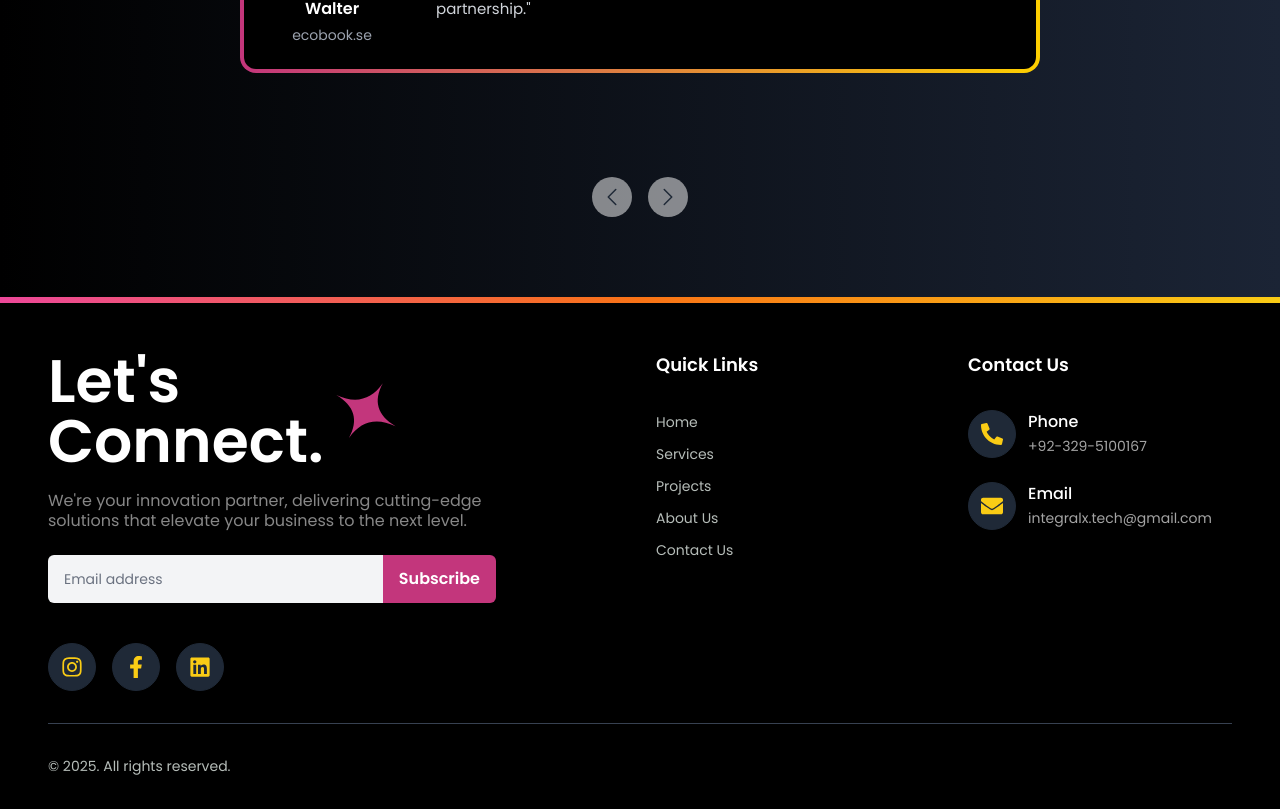
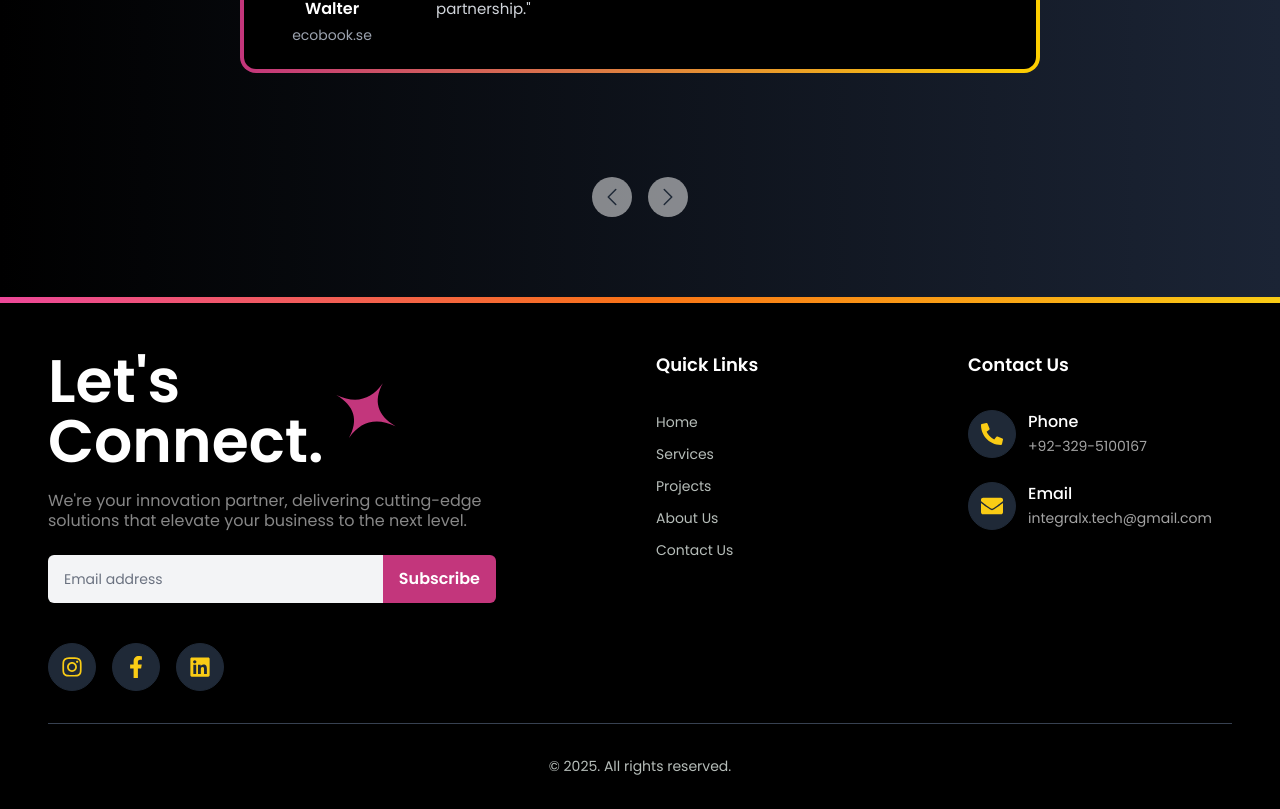
Before and after one commit to saad-builds/IntegralX-Updated, a React (Create React App) app: page / in a window 1280 px wide. Shown: the part 3626-4435 px from the top of the page. Built offline with nearby package versions, Linux system fonts and the light colour scheme.

Commit message:
update alignment of all rights reserved text in center

```diff
--- a/src/components/Homepage/Footer.js
+++ b/src/components/Homepage/Footer.js
@@ -237,9 +237,10 @@ const Footer = () => {
 
         {/* Footer Bottom */}
         <hr className="border-t border-gray-700 my-8" />
-        <div className="text-[14px] text-[#B6BDB9]">
-          © {new Date().getFullYear()}. All rights reserved.
-        </div>
+        <div className="text-[14px] text-[#B6BDB9] text-center">
+  © {new Date().getFullYear()}. All rights reserved.
+</div>
+
       </footer>
 
       {/* WhatsApp Floating Button */}
```
